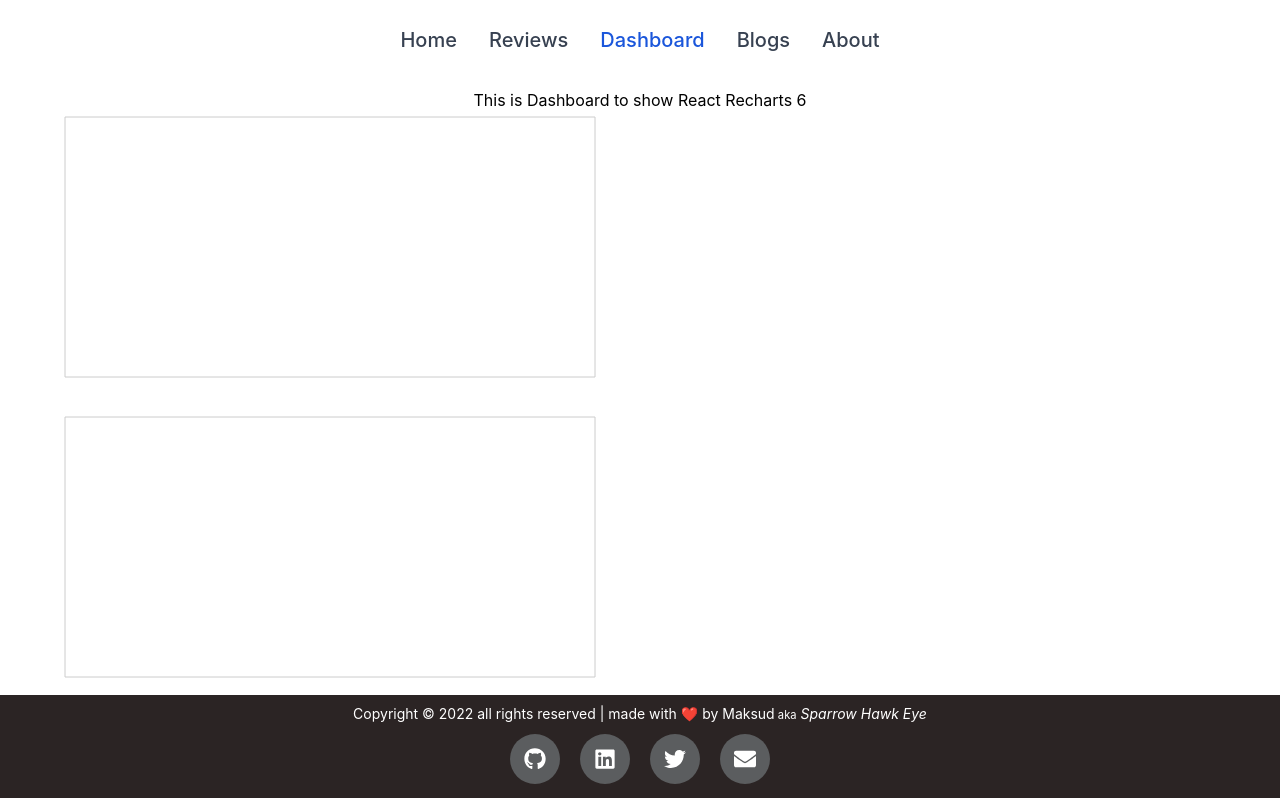
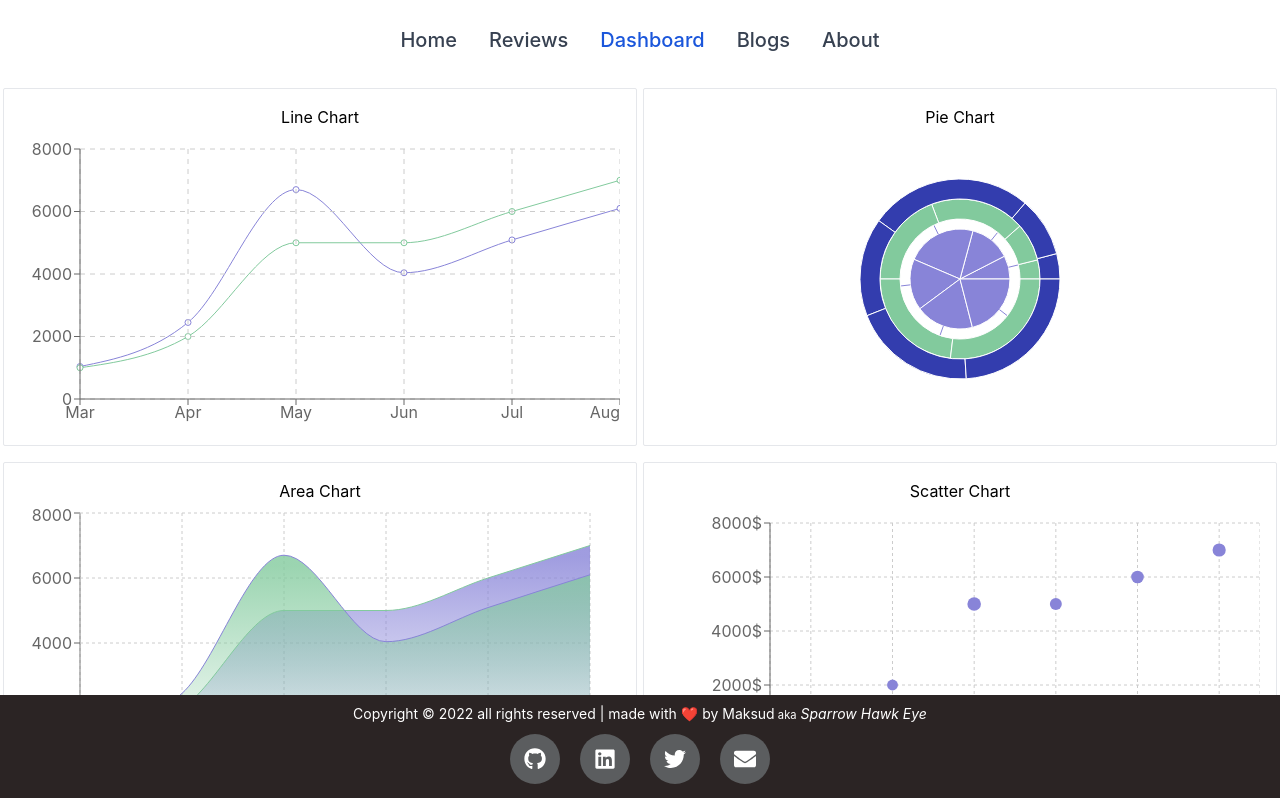
Before and after one commit to SparrowHawkEye/Book_Review, a React (Create React App) app: page /dashboard in a window 1280 px wide. Shown: the top 798 px of the page. Built offline with nearby package versions, Linux system fonts and the light colour scheme.

Commit message:
dashboard added

```diff
--- a/public/data.json
+++ b/public/data.json
@@ -1,38 +1,38 @@
 [
   {
     "month": "Mar",
-    "investment": 100000,
+    "investment": 1000,
     "sell": 241,
-    "revenue": 10401
+    "revenue": 1040
   },
   {
     "month": "Apr",
-    "investment": 200000,
+    "investment": 2000,
     "sell": 423,
-    "revenue": 24500
+    "revenue": 2450
   },
   {
     "month": "May",
-    "investment": 500000,
+    "investment": 5000,
     "sell": 726,
-    "revenue": 67010
+    "revenue": 6701
   },
   {
     "month": "Jun",
-    "investment": 500000,
+    "investment": 5000,
     "sell": 529,
-    "revenue": 40405
+    "revenue": 4040
   },
   {
     "month": "Jul",
-    "investment": 600000,
+    "investment": 6000,
     "sell": 601,
-    "revenue": 50900
+    "revenue": 5090
   },
   {
     "month": "Aug",
-    "investment": 700000,
+    "investment": 7000,
     "sell": 670,
-    "revenue": 61000
+    "revenue": 6100
   }
 ]
--- a/src/components/Dashboard/Dashboard.js
+++ b/src/components/Dashboard/Dashboard.js
@@ -1,17 +1,137 @@
 import React from "react";
 import useDatas from "../../Hooks/useData";
-import Chart from "../Chart/Chart";
-
+import {
+  LineChart,
+  Line,
+  CartesianGrid,
+  XAxis,
+  YAxis,
+  Tooltip,
+  PieChart,
+  Pie,
+  Legend,
+  ScatterChart,
+  ZAxis,
+  Scatter,
+  AreaChart,
+  Area,
+} from "recharts";
 
 const Dashboard = () => {
-  const [datas, setDatas] = useDatas();
-  console.log(datas);
+  const [datas] = useDatas();
   return (
-    <div>
-      <h1> This is Dashboard to show React Recharts {datas.length}</h1>
-      {
-        datas.map(data=><Chart datas={data} key={data.month}></Chart>)
-      }
+    <div className="mb-32 grid grid-cols-1 xl:grid-cols-2 justify-center">
+      {/* <h1> This is Dashboard to show React Recharts {datas.length}</h1> */}
+      {/* Line Chart */}
+      <div className="mx-auto p-4 mb-4 border rounded-sm">
+      <h1>Line Chart</h1>
+      <LineChart
+        width={600}
+        height={300}
+        data={datas}
+        margin={{ top: 20, right: 0, bottom: 0, left: 0 }}
+      >
+        <Line type="monotone" dataKey="revenue" stroke="#8884d8" />
+        <Line type="monotone" dataKey="investment" stroke="#82ca9d" />
+        <CartesianGrid stroke="#ccc" strokeDasharray="5 5" />
+        <XAxis dataKey="month" />
+        <YAxis />
+        <Tooltip />
+      </LineChart>
+      </div>
+      {/* Pie chart */}
+      <div className="mx-auto p-4 mb-4  border rounded-sm">
+      <h1>Pie Chart</h1>
+      <PieChart width={600} height={300}>
+        <Pie
+          data={datas}
+          dataKey="sell"
+          nameKey="month"
+          cx="50%"
+          cy="50%"
+          outerRadius={50}
+          fill="#8884d8"
+          label
+        />
+        <Pie
+          data={datas}
+          dataKey="investment"
+          nameKey="month"
+          cx="50%"
+          cy="50%"
+          innerRadius={60}
+          outerRadius={80}
+          fill="#82ca9d"
+        />
+        <Pie
+          data={datas}
+          dataKey="revenue"
+          nameKey="month"
+          cx="50%"
+          cy="50%"
+          innerRadius={80}
+          outerRadius={100}
+          fill="#333dae"
+        />
+        <Tooltip />
+      </PieChart>
+      </div>
+      {/* Area Chart */}
+      <div className="mx-auto p-4 mb-4  border rounded-sm">
+      <h1>Area Chart</h1>
+      <AreaChart
+        width={600}
+        height={300}
+        data={datas}
+        margin={{ top: 10, right: 30, left: 0, bottom: 0 }}
+      >
+        <defs>
+          <linearGradient id="colorUv" x1="0" y1="0" x2="0" y2="1">
+            <stop offset="5%" stopColor="#8884d8" stopOpacity={0.8} />
+            <stop offset="95%" stopColor="#8884d8" stopOpacity={0} />
+          </linearGradient>
+          <linearGradient id="colorPv" x1="0" y1="0" x2="0" y2="1">
+            <stop offset="5%" stopColor="#82ca9d" stopOpacity={0.8} />
+            <stop offset="95%" stopColor="#82ca9d" stopOpacity={0} />
+          </linearGradient>
+        </defs>
+        <XAxis dataKey="name" />
+        <YAxis />
+        <CartesianGrid strokeDasharray="3 3" />
+        <Tooltip />
+        <Area
+          type="monotone"
+          dataKey="investment"
+          stroke="#82ca9d"
+          fillOpacity={1}
+          fill="url(#colorUv)"
+        />
+        <Area
+          type="monotone"
+          dataKey="revenue"
+          stroke="#8884d8"
+          fillOpacity={1}
+          fill="url(#colorPv)"
+        />
+      </AreaChart>
+      </div>
+      <div className="mx-auto p-4 mb-4  border rounded-sm">
+      <h1>Scatter Chart</h1>
+      <ScatterChart
+        width={600}
+        height={300}
+        margin={{ top: 20, right: 0, bottom: 10, left: 50 }}
+      >
+        <CartesianGrid strokeDasharray="3 3" />
+        <XAxis dataKey="month" />
+        <YAxis unit="$" dataKey="investment" name="investment" />
+        <ZAxis dataKey="revenue" range={[64, 144]} name="revenue" unit="$" />
+        <Tooltip cursor={{ strokeDasharray: "3 3" }} />
+        <Legend />
+        <Scatter name="Investment & Revenue" data={datas} fill="#8884d8" />
+        {/* <Scatter name="B school" data={datas} fill="#82ca9d" /> */}
+      </ScatterChart>
+      </div>
     </div>
   );
 };
```
